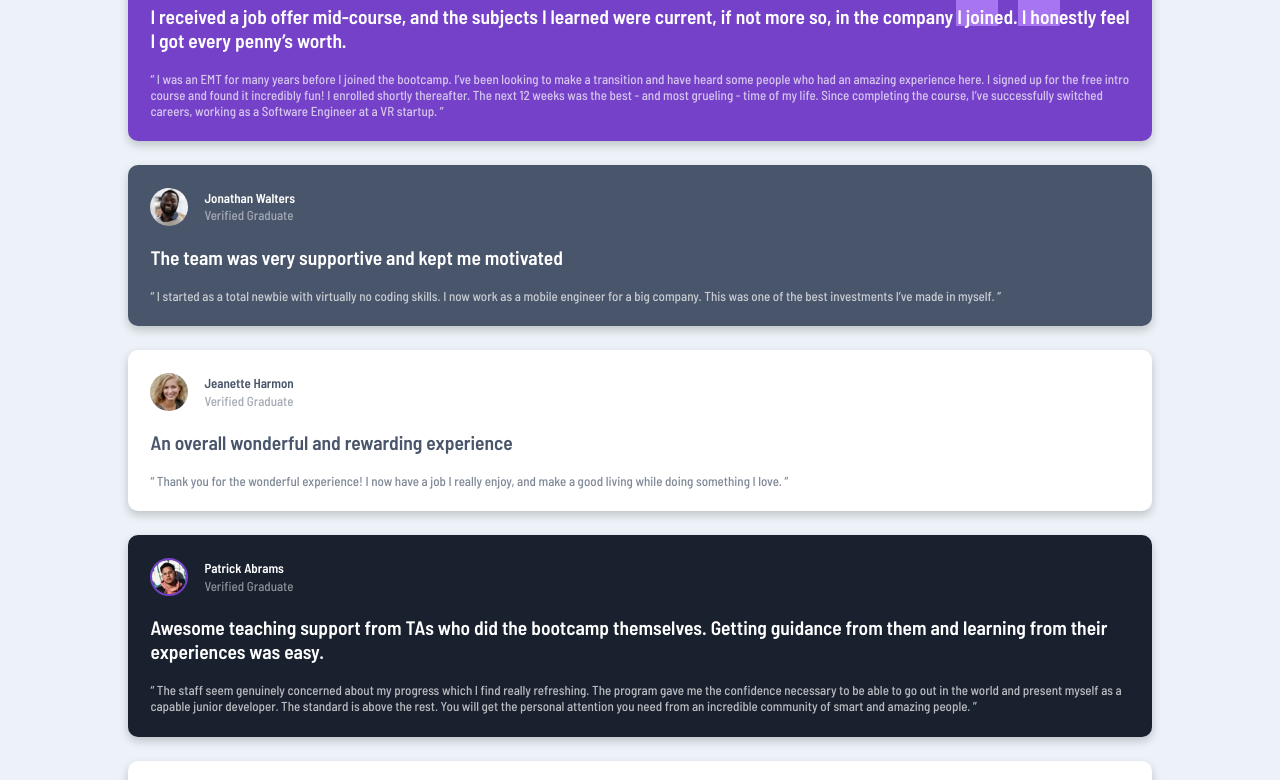
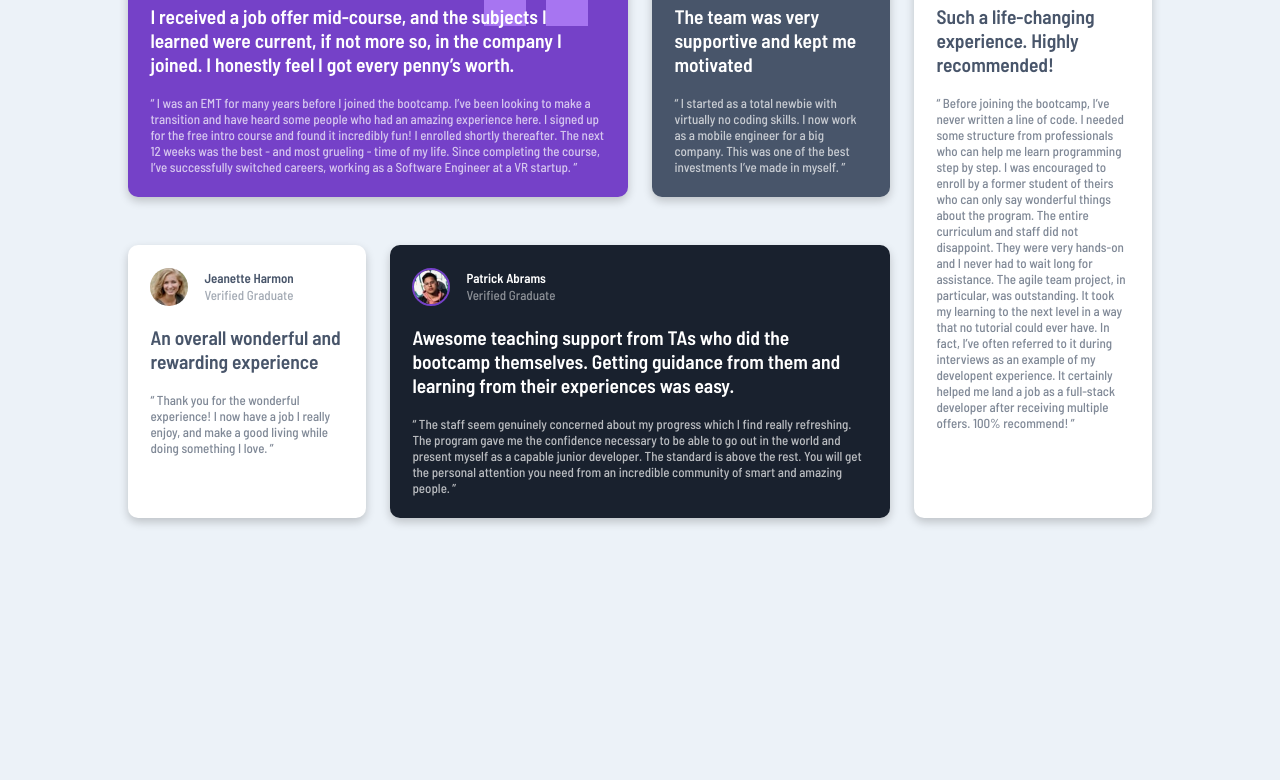
Before and after one commit to georit/testimonials-grid-section, a plain HTML site: page index.html in a window 1280 px wide. Shown: the part 124-904 px from the top of the page. After the commit the page ends 800 px from the top, so only its background shows below. Drawn offline with Linux system fonts and the light colour scheme.

Commit message:
Add media queries

```diff
--- a/style.css
+++ b/style.css
@@ -121,3 +121,33 @@ body {
 .testimonial:last-child .message {
   color: hsla(217, 19%, 35%, 0.7);
 }
+
+/* *****Media queries***** */
+@media screen and (min-width: 900px) {
+  .wrapper {
+    display: grid;
+    grid-template-columns: repeat(4, 1fr);
+    grid-template-rows: repeat(2, auto);
+    gap: 1.5rem;
+  }
+
+  .testimonial:first-child {
+    grid-area: 1 / 1 / 2 / 3;
+  }
+
+  .testimonial:nth-child(2) {
+    grid-area: 1 / 3 / 2 / 4;
+  }
+
+  .testimonial:nth-child(3) {
+    grid-area: 2 / 1 / 3 / 2;
+  }
+
+  .testimonial:nth-child(4) {
+    grid-area: 2 / 2 / 3 / 4;
+  }
+
+  .testimonial:last-child {
+    grid-area: 1 / 4 / 3 / 5;
+  }
+}
```
